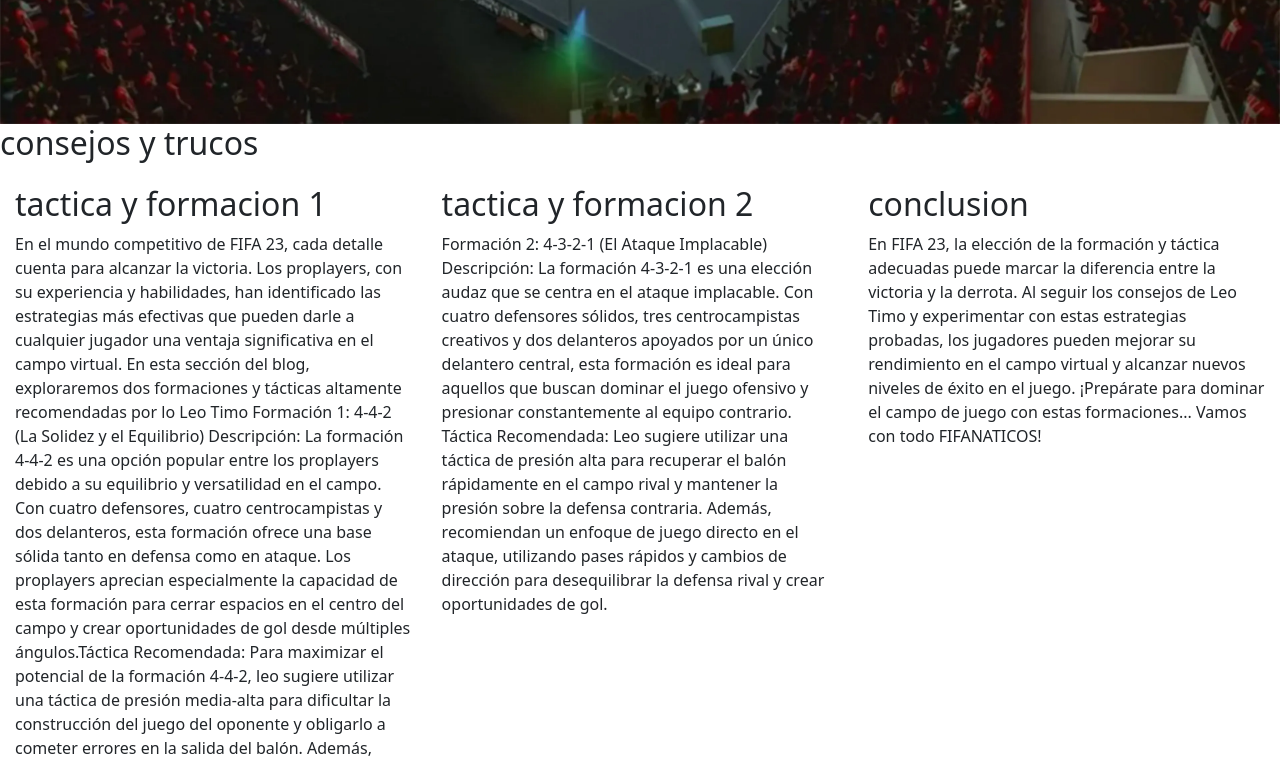
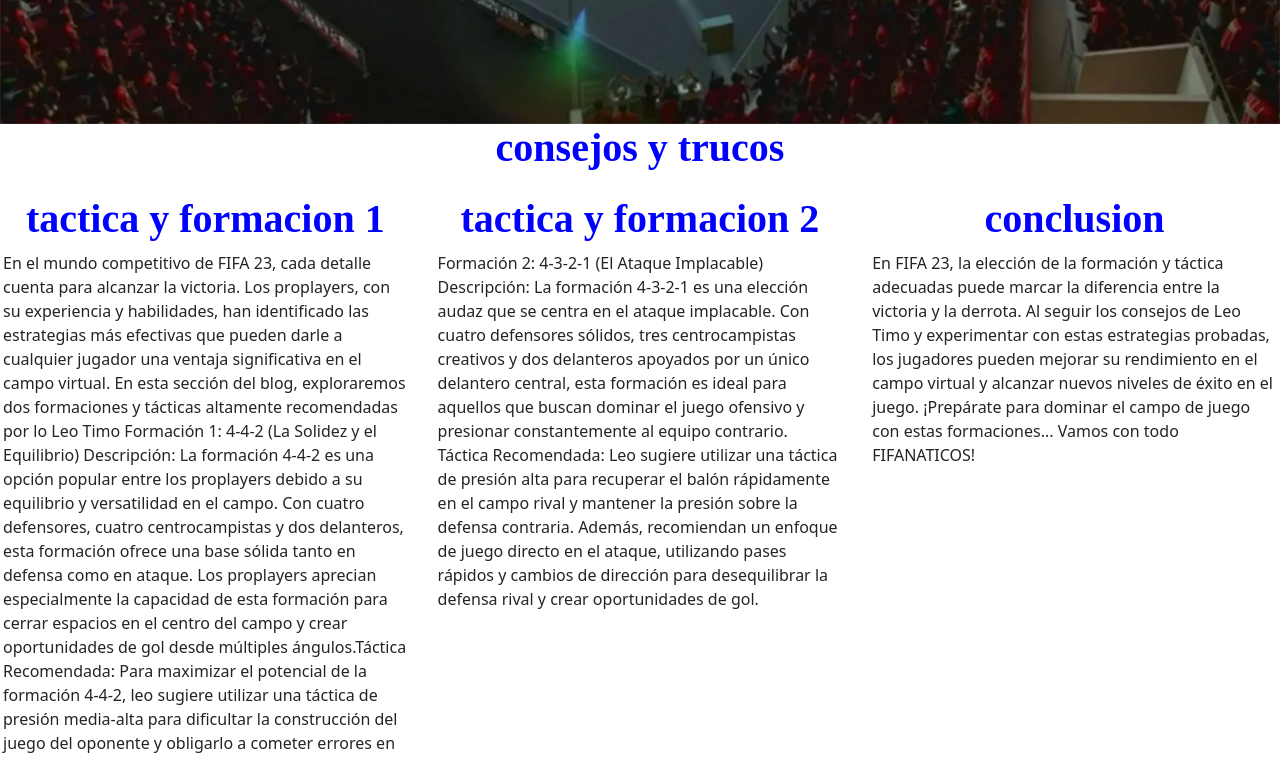
Before and after one commit to leontimo/preentrega2, a plain HTML site: page pages/consejosytrucos.html in a window 1280 px wide. Shown: the part 740-1499 px from the top of the page. Drawn offline with nearby package versions, Linux system fonts and the light colour scheme.

Commit message:
modificacion de columns en pag consejos y utilizacion de mediaqueries

```diff
--- a/css/style.css
+++ b/css/style.css
@@ -16,15 +16,17 @@
 }
 
 .formulario {
-    background-color: rgb(147, 147, 245);color: blacks;
+    background-color: rgb(147, 147, 245);
+    color: blacks;
     display: flex;
     justify-content: space-between;
     column-gap: 1px;
 
 
 }
-.inicio h1{
-    font-family: 'Times New Roman', Times, serif ;
+
+.inicio h1 {
+    font-family: 'Times New Roman', Times, serif;
     font-weight: bold;
     color: blue;
     text-align: center;
@@ -32,39 +34,31 @@
 
 
 }
+
 /*estilos de la pag consejos y trucos*/
-/* h2{
+h2{
     font-family: 'Times New Roman', Times, serif;
     font-weight: bold;
     color: blue;
     text-align: center;
     font-size: 2.5em;
-} */
-.columna{
+}
+.column {
     float: left;
     width: 33.33%;
     padding: 15px;
+}
 
 
-}
-.tacticas:after{
-    content:"";
+.row:after {
+    content: "";
     display: table;
     clear: both;
-
 }
-@media screen and(max-width:600px){
-    .columna{
-        width: 100%;
 
 
-    }
-
-}
-
-@media screen and(max-width:320) {
-    .columna{
+@media screen and (max-width:600px) {
+    .column {
         width: 100%;
     }
-
 }
--- a/pages/consejosytrucos.html
+++ b/pages/consejosytrucos.html
@@ -48,8 +48,8 @@
         <img src="../assets/img/estadio.webp" alt="estadio" width="1500" height="300">
     </div>
     <h2>consejos y trucos</h2>
-    <section class="tacticas">
-        <div class="columna">
+    <div class="row">
+        <div class="column">
           <h2>tactica y formacion 1</h2>
           <p>En el mundo competitivo de FIFA 23, cada detalle cuenta para alcanzar la victoria. Los proplayers,
             con
@@ -73,7 +73,8 @@
             utilizando pases rápidos y movimientos coordinados para desestabilizar la defensa rival.
           </p>
         </div>
-        <div class="columna">
+
+        <div class="column">
           <h2>tactica y formacion 2</h2>
           <p>Formación 2: 4-3-2-1 (El Ataque Implacable)
 
@@ -89,7 +90,8 @@
             desequilibrar la defensa rival y crear oportunidades de gol.
           </p>
         </div>
-        <div class="columna">
+
+        <div class="column">
           <h2>conclusion</h2>
           <p> En FIFA 23, la elección de la formación y táctica adecuadas puede marcar la diferencia entre la
             victoria
@@ -98,7 +100,7 @@
             juego. ¡Prepárate para dominar el campo de juego con estas formaciones... Vamos con todo
             FIFANATICOS!</p>
         </div>
-    </section>
+      </div>
 
     <footer>
         <div>
```
Lines whose indentation alone changed are shown as unchanged.
